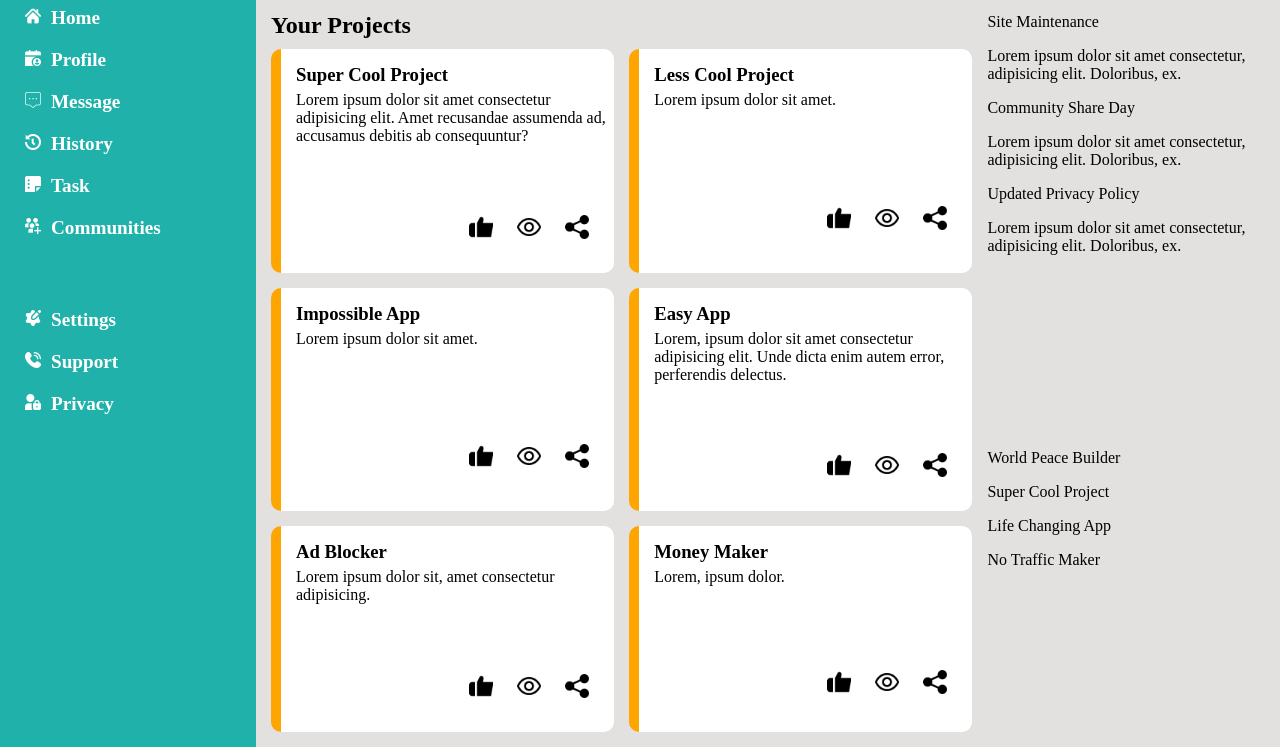
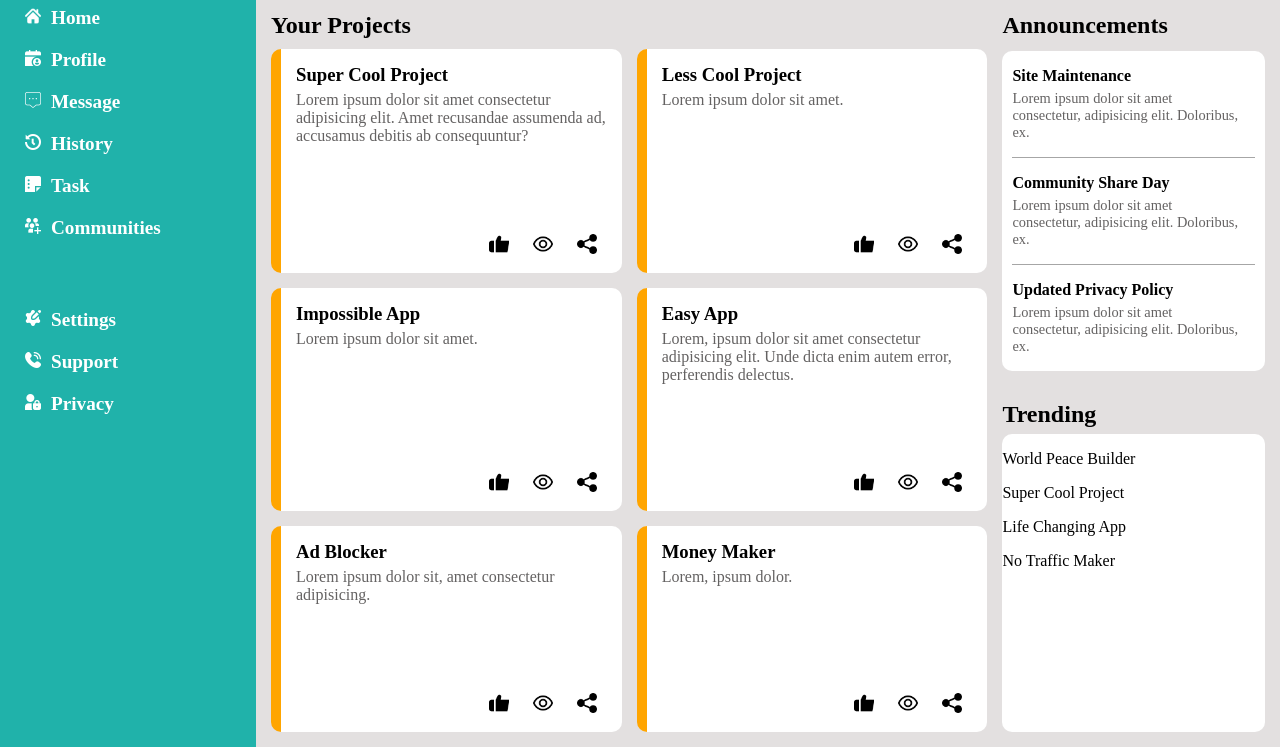
Before and after one commit to ibrahimcode85/Odin_Project_7_AdminDashboard, a plain HTML site: page index.html in a window 1280 px wide. Shown: the part 153-900 px from the top of the page. Drawn offline with Linux system fonts and the light colour scheme.

Commit message:
Add style to announcement section.

```diff
--- a/index.html
+++ b/index.html
@@ -66,7 +66,7 @@
 
     <div class="content">
         <div class="projects">
-            <h2 class="project-title">Your Projects</h2>
+            <h2 class="content-title">Your Projects</h2>
             <div class="project-card-wrapper">
                 <div class="project-card">
                     <div class="card-content-wrapper">
@@ -136,22 +136,28 @@
                 </div>
             </div>
         </div>
+
         <div class="announcements">
+            <h2 class="content-title">Announcements</h2>
+            <div class="announcement-wrapper">
                 <div class="announce-card">
                     <p class="title">Site Maintenance</p>
-                <p>Lorem ipsum dolor sit amet consectetur, adipisicing elit. Doloribus, ex.</p>
+                    <p class="announce-content">Lorem ipsum dolor sit amet consectetur, adipisicing elit. Doloribus, ex.</p>
                 </div>
                 <div class="announce-card">
                     <p class="title">Community Share Day</p>
-                <p>Lorem ipsum dolor sit amet consectetur, adipisicing elit. Doloribus, ex.</p>
+                    <p class="announce-content">Lorem ipsum dolor sit amet consectetur, adipisicing elit. Doloribus, ex.</p>
                 </div>
                 <div class="announce-card">
                     <p class="title">Updated Privacy Policy</p>
-                <p>Lorem ipsum dolor sit amet consectetur, adipisicing elit. Doloribus, ex.</p>
+                    <p class="announce-content">Lorem ipsum dolor sit amet consectetur, adipisicing elit. Doloribus, ex.</p>
+                </div>
+            </div>
         </div>
 
-        </div>
         <div class="trending">
+            <h2 class="content-title">Trending</h2>
+            <div class="trend-wrapper">
                 <div class="trend-card">
                     <p class="user-logo"></p>
                     <p>World Peace Builder</p>
@@ -170,6 +176,7 @@
                 </div>
             </div>
         </div>
+    </div>
 
 </body>
 </html>
--- a/style.css
+++ b/style.css
@@ -159,7 +159,7 @@ input[type="search"]{
     gap: 15px;
     justify-items: stretch;
     align-items: stretch;
-    margin: 5px 15px 15px 15px;
+    margin: 5px 0px 15px 15px;
 }
 
 .project-card{
@@ -170,7 +170,7 @@ input[type="search"]{
     display: grid;
 }
 
-h2.project-title{
+h2.content-title{
     margin: 15px 0px 0px 15px;
 }
 
@@ -180,14 +180,64 @@ h2.project-title{
 
 .card-content-wrapper > p{
     margin: 5px 0px 0px 15px;
+    color: rgb(100, 98, 98);
 }
 
 .card-action-icon{
     justify-self: end;
-    align-self: center;
+    align-self: end;
     margin-right: 15px;
 }
 .card-action-icon > .img-icon{
-    width: 24px;
+    width: 20px;
     padding: 10px;
+    margin-bottom: 5px;
 }
+
+
+.content > .announcements{
+    display: grid;
+    grid-template-rows: 1fr 7fr;
+}
+
+.announcement-wrapper{
+    background-color: white;
+    border: none;
+    border-radius: 10px;
+    margin: 5px 15px 15px 15px;
+    display: grid;
+}
+
+.announcement-wrapper > .announce-card{
+    margin: 0px 10px;
+}
+
+.announcement-wrapper > .announce-card:not(:first-child){
+    border-top: 1px solid rgba(128, 128, 128, 0.7);
+}
+
+
+.announce-card > .announce-content{
+    margin: 0px 15px 15px 0px;
+    color: rgb(100, 98, 98);
+    font-size: 0.9rem;
+
+}
+
+.announce-card > .title{
+    color: black;
+    font-weight: bold;
+    margin-bottom: 5px;
+}
+
+.content > .trending{
+    display: grid;
+    grid-template-rows: 1fr 7.5fr;
+}
+
+.trend-wrapper{
+    background-color: white;
+    border: none;
+    border-radius: 10px;
+    margin: 5px 15px 15px 15px;
+}
```
Lines whose indentation alone changed are shown as unchanged.
